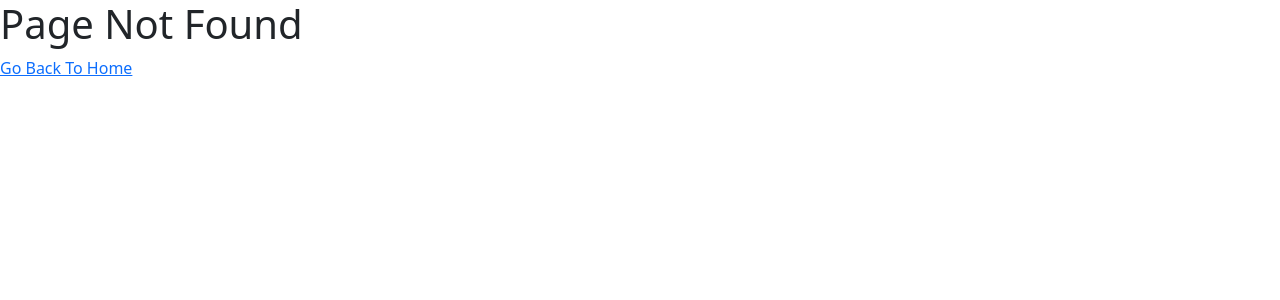
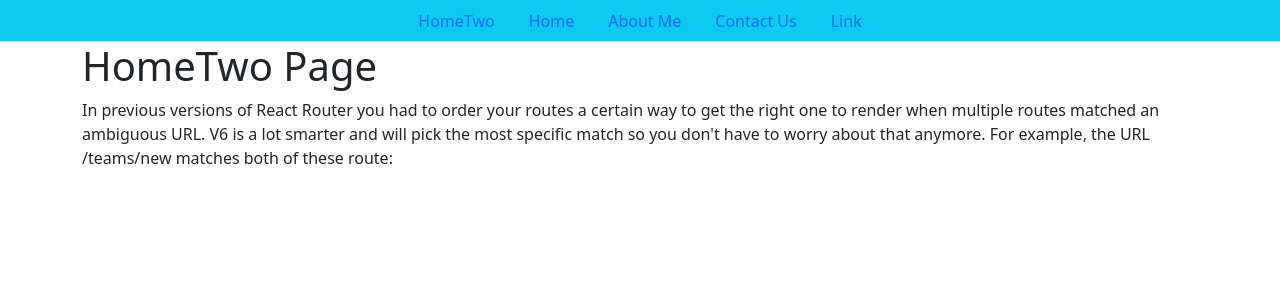
Before and after one commit to mdhamidulislamT/react-app, a React (Create React App) app: page /hometwo in a window 1280 px wide. Before the commit this address had no page. Shown: the top 300 px of the page. Built offline with nearby package versions, Linux system fonts and the light colour scheme.

Commit message:
use of boootstrap navbar

```diff
--- a/src/App.js
+++ b/src/App.js
@@ -6,6 +6,9 @@ import About from "./pages/About";
 import Contact from "./pages/Contact";
 import Home from "./pages/Home";
 import PageNotFound from "./pages/PageNotFound";
+import HomeTwo from "./pages/HomeTwo";
+import AboutMe from "./pages/AboutMe";
+import ContactUs from "./pages/ContactUs";
 
 const logindata = { id: 1, name: "Md Hamidul Islam", uName: "Admin" };
 
@@ -16,6 +19,9 @@ const App = () => {
         <Route index element={<Home />} />
         <Route path="/contact" element={<Contact />} />
         <Route path="/about" element={<About />} />
+        <Route path="/hometwo"  element={<HomeTwo />} />
+        <Route path="/about-me"  element={<AboutMe />} />
+        <Route path="/contact-us" element={<ContactUs />} />
         <Route path="*" element={<PageNotFound />} />
       </Routes>
     </BrowserRouter>
--- a/src/components/Navbar.js
+++ b/src/components/Navbar.js
@@ -5,7 +5,7 @@ const Navbar = () => {
   return (
     <div>
       <nav>
-        <Link to="/">Home</Link> | <Link to="/about">About</Link> | <Link to="/contact">Contact</Link>
+        <Link to="/">Home</Link> | <Link to="/about">About</Link> | <Link to="/contact">Contact</Link> | <Link to="/hometwo">Home Two</Link>
       </nav>
     </div>
   );
--- a/src/components/NavbarTwo.js
+++ b/src/components/NavbarTwo.js
@@ -1,14 +1,32 @@
 import { Link } from "react-router-dom";
 
+import Nav from "react-bootstrap/Nav";
 
-const Navbar = () => {
+const NavbarTwo = () => {
   return (
-    <div>
-      <nav>
-        <Link to="/">Home</Link> | <Link to="/about">About</Link> | <Link to="/contact">Contact</Link>
-      </nav>
-    </div>
+
+          <Nav className="justify-content-center bg-info" variant="tabs">
+            <Nav.Item>
+              <Nav.Link href="/hometwo">HomeTwo</Nav.Link>
+            </Nav.Item>
+            <Nav.Item>
+              <Nav.Link href="/">Home</Nav.Link>
+            </Nav.Item>
+            <Nav.Item>
+              <Nav.Link eventKey="link-1" href="/about-me">
+                About Me
+              </Nav.Link>
+            </Nav.Item>
+            <Nav.Item>
+              <Nav.Link eventKey="link-1" href="/contact-us">
+                Contact Us
+              </Nav.Link>
+            </Nav.Item>
+            <Nav.Item>
+              <Nav.Link eventKey="link-2">Link</Nav.Link>
+            </Nav.Item>
+          </Nav>
   );
 };
 
-export default Navbar;
+export default NavbarTwo;
--- /dev/null
+++ b/src/pages/AboutMe.js
@@ -0,0 +1,13 @@
+import NavbarTwo from "../components/NavbarTwo";
+
+const AboutMe=()=>{
+    return(
+        <div>
+             <NavbarTwo />
+            <h1>About Me Page</h1>
+            <p>In previous versions of React Router you had to order your routes a certain way to get the right one to render when multiple routes matched an ambiguous URL. V6 is a lot smarter and will pick the most specific match so you don't have to worry about that anymore. For example, the URL /teams/new matches both of these route:</p>
+        </div>
+    );
+}
+
+export default AboutMe;
--- /dev/null
+++ b/src/pages/ContactUs.js
@@ -0,0 +1,19 @@
+import NavbarTwo from "../components/NavbarTwo";
+
+const ContactUs = () => {
+  return (
+    <div>
+       <NavbarTwo />
+      <h1>Contact Us Page</h1>
+      <p>
+        In previous versions of React Router you had to order your routes a
+        certain way to get the right one to render when multiple routes matched
+        an ambiguous URL. V6 is a lot smarter and will pick the most specific
+        match so you don't have to worry about that anymore. For example, the
+        URL /teams/new matches both of these route:
+      </p>
+    </div>
+  );
+};
+
+export default ContactUs;
--- /dev/null
+++ b/src/pages/HomeTwo.js
@@ -0,0 +1,32 @@
+import Container from "react-bootstrap/Container";
+import Row from "react-bootstrap/Row";
+import Col from "react-bootstrap/Col";
+
+import NavbarTwo from "../components/NavbarTwo";
+
+const HomeTwo = () => {
+  return (
+    <>
+      <NavbarTwo />
+      <Container>
+        <Row>
+          <Col>
+            <div>
+              <h1>HomeTwo Page</h1>
+              <p>
+                In previous versions of React Router you had to order your
+                routes a certain way to get the right one to render when
+                multiple routes matched an ambiguous URL. V6 is a lot smarter
+                and will pick the most specific match so you don't have to worry
+                about that anymore. For example, the URL /teams/new matches both
+                of these route:
+              </p>
+            </div>
+          </Col>
+        </Row>
+      </Container>
+    </>
+  );
+};
+
+export default HomeTwo;
```
